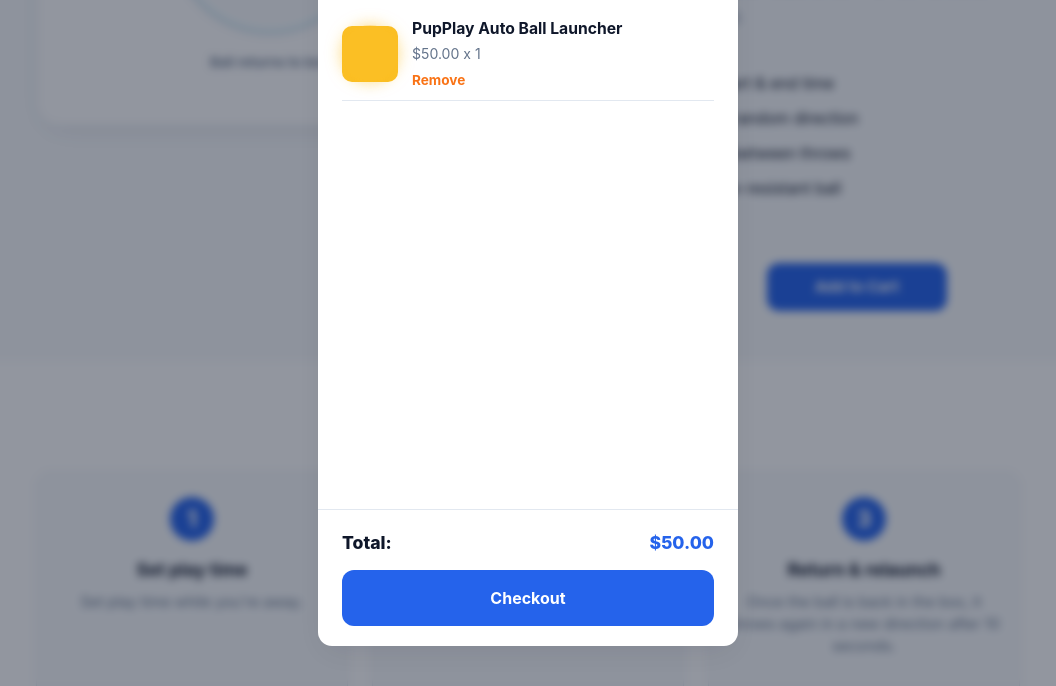
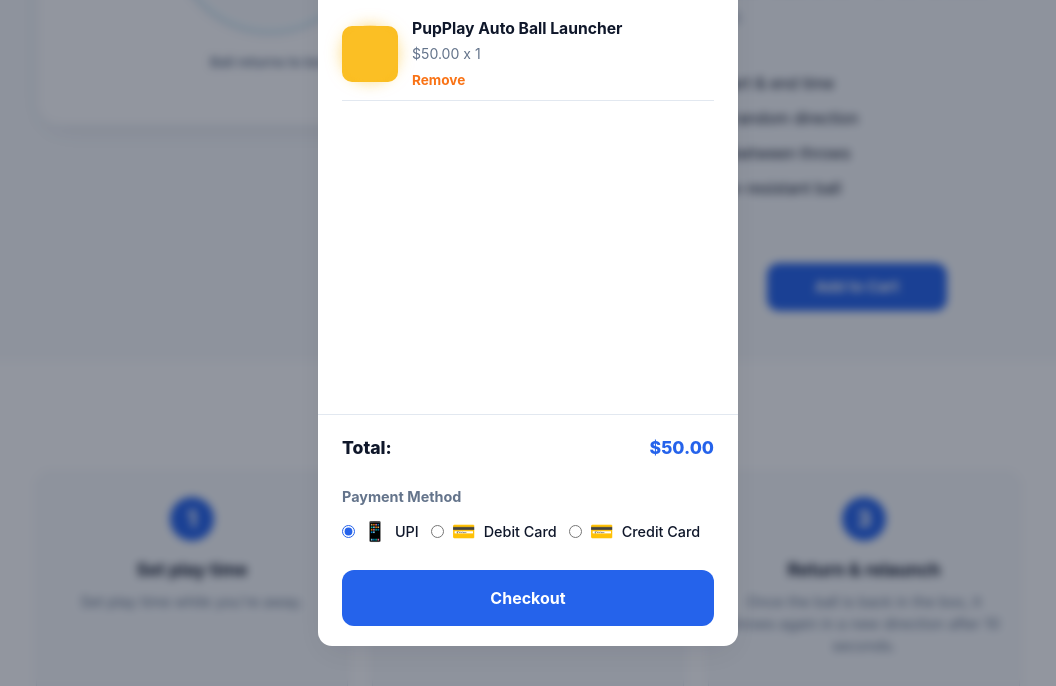
Before and after one commit to sandeep100690/yes-hwa-hackathon, a plain HTML site: page index.html in a window 1280 px wide. Both pictures are taken after a click on the button "Add to Cart". Shown: the part 942-1628 px from the top of the page, without its empty margins (112-1168 px from the left). Drawn offline with Linux system fonts and the light colour scheme.

Commit message:
Add UPI, Debit Card, Credit Card payment options to cart checkout

```diff
--- a/index.html
+++ b/index.html
@@ -251,6 +251,26 @@
           <span>Total:</span>
           <span class="cart-total-price" id="cart-total-price">$0.00</span>
         </div>
+        <div class="payment-methods">
+          <h4>Payment Method</h4>
+          <div class="payment-options">
+            <label class="payment-option">
+              <input type="radio" name="payment" value="upi" checked>
+              <span class="payment-icon">📱</span>
+              <span>UPI</span>
+            </label>
+            <label class="payment-option">
+              <input type="radio" name="payment" value="debit">
+              <span class="payment-icon">💳</span>
+              <span>Debit Card</span>
+            </label>
+            <label class="payment-option">
+              <input type="radio" name="payment" value="credit">
+              <span class="payment-icon">💳</span>
+              <span>Credit Card</span>
+            </label>
+          </div>
+        </div>
         <button class="btn btn-primary cart-checkout" id="cart-checkout">Checkout</button>
       </div>
     </div>
--- a/script.js
+++ b/script.js
@@ -73,7 +73,9 @@ cartClose.addEventListener('click', closeCart);
 cartOverlay.addEventListener('click', closeCart);
 cartCheckout.addEventListener('click', () => {
   if (cart.length === 0) return;
-  alert('Thank you for your order! Your PupPlay launcher will keep your dog happy while you are away.');
+  const selectedPayment = document.querySelector('input[name="payment"]:checked').value;
+  const paymentLabel = document.querySelector('input[name="payment"]:checked').parentElement.textContent.trim();
+  alert('Thank you for your order! Payment via ' + paymentLabel + '. Your PupPlay launcher will keep your dog happy while you are away.');
   cart = []; saveCart(); renderCart(); closeCart();
 });
 
--- a/style.css
+++ b/style.css
@@ -188,6 +188,15 @@ ul { list-style: none; }
 .cart-total .cart-total-price { color: var(--primary); }
 .cart-checkout { width: 100%; padding: 14px; font-size: 1rem; }
 
+/* Payment methods */
+.payment-methods { padding: 10px 0; }
+.payment-methods h4 { font-size: 0.9rem; color: var(--muted); margin-bottom: 10px; font-weight: 700; }
+.payment-options { display: flex; gap: 12px; flex-wrap: wrap; }
+.payment-option { display: flex; align-items: center; gap: 8px; font-size: 0.9rem; color: var(--text); cursor: pointer; }
+.payment-option input { accent-color: var(--primary); }
+.payment-icon { font-size: 1.2rem; }
+.payment-option span:last-child { font-weight: 500; }
+
 /* Footer */
 .footer { padding: 40px 0; text-align: center; color: var(--muted); font-size: 0.9rem; border-top: 1px solid var(--line); background: var(--card); }
 
```
